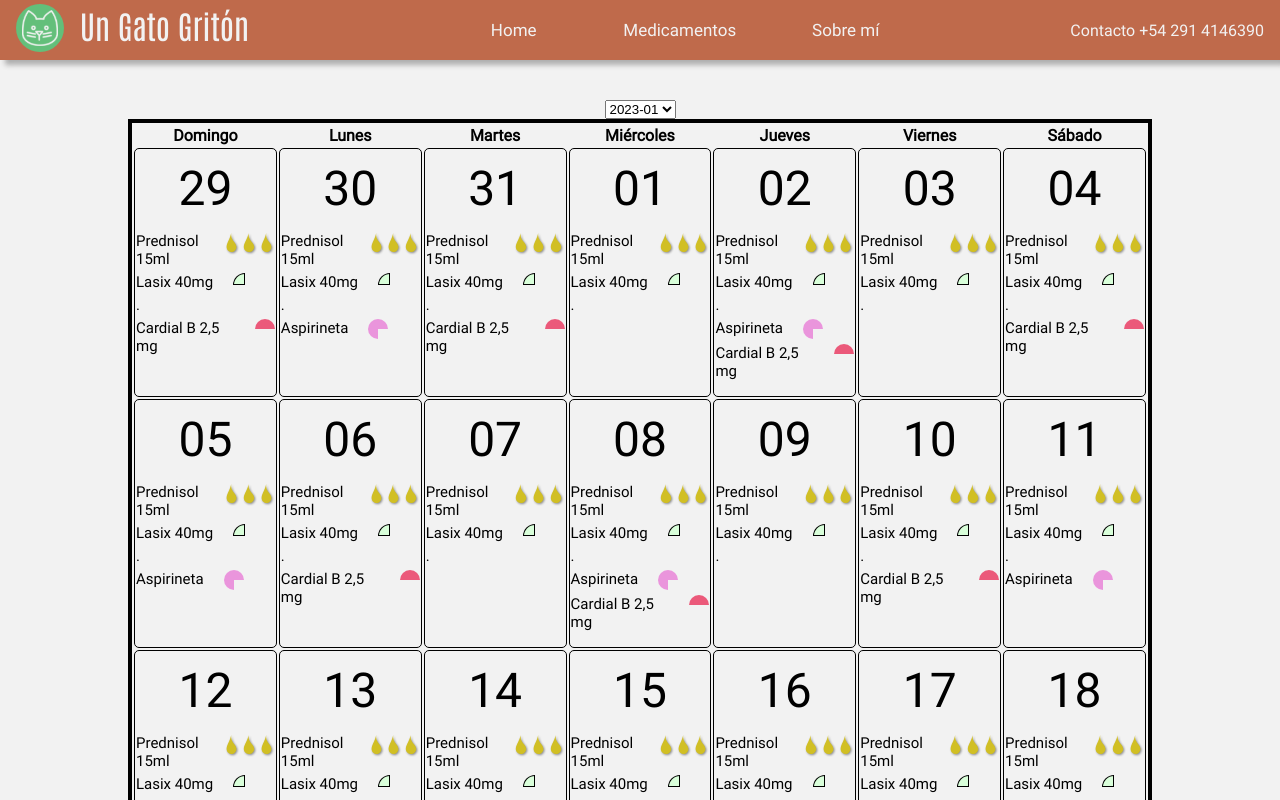
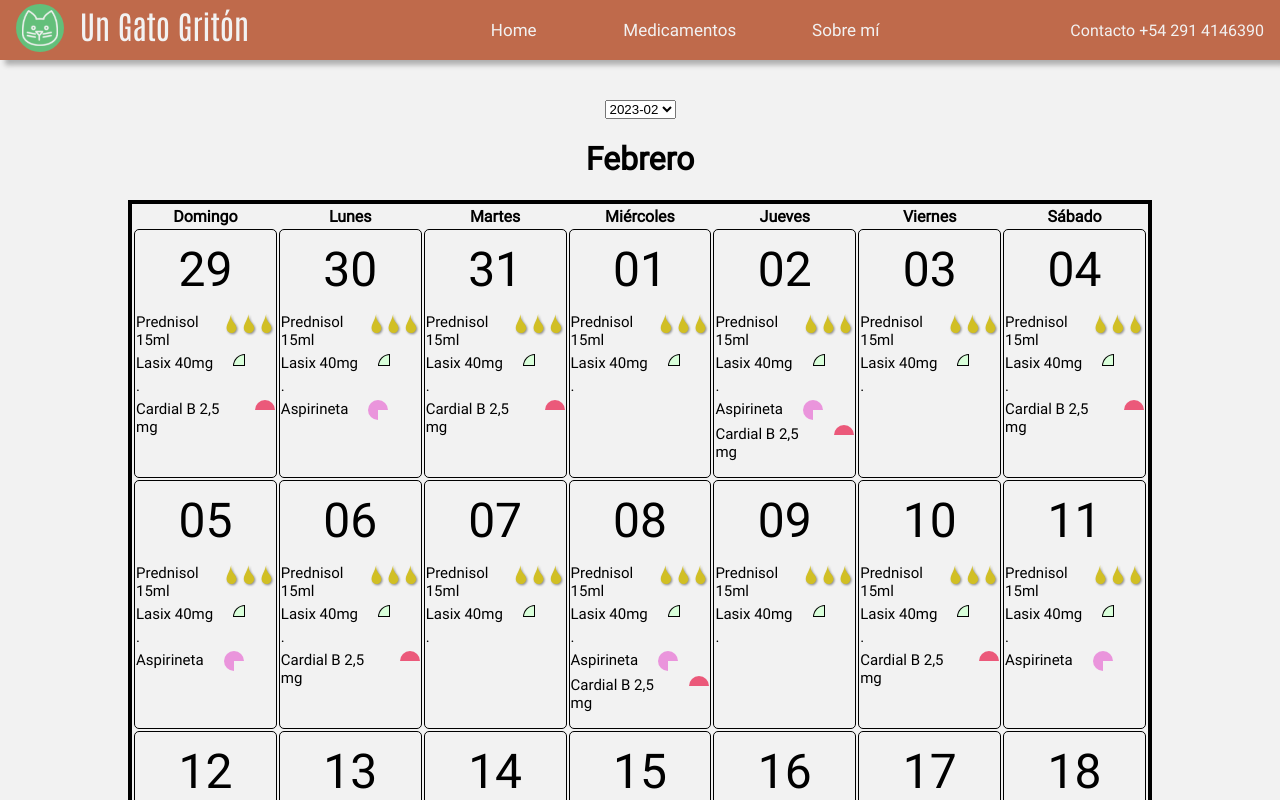
Before and after one commit to Dieguinio08/gato-react, a React app: page /medicamentos in a window 1280 px wide. Shown: the top 800 px of the page. Built offline with nearby package versions, Linux system fonts and the light colour scheme.

Commit message:
[add] nombre mes

```diff
--- a/src/components/Periodo.jsx
+++ b/src/components/Periodo.jsx
@@ -1,7 +1,7 @@
 import React, {useContext} from 'react';
 import periodos from '@components/periodos';
 import MedContext from '@context/MedContext';
-import getPeriodo from '@hooks/getPeriodo';
+import getToday from '@hooks/getToday';
 
 const Periodo = () => {
     const p= periodos;
@@ -10,7 +10,7 @@ const Periodo = () => {
         setPeriodo(event.target.value);
     }
     return (
-        <select  onChange={handleChange} className='periodo' defaultValue={getPeriodo()}>
+        <select  onChange={handleChange} className='periodo' defaultValue={getToday().periodo}>
             {
                 p.map(
                     (element, index) =>(
--- a/src/components/Semana.jsx
+++ b/src/components/Semana.jsx
@@ -4,7 +4,7 @@ import getMes from '@hooks/getMes';
 import Dia from '@components/Dia';
 const Semana = (nro) => {
     const {state}=useContext(MedContext);
-    const mes=getMes(state);
+    const mes=getMes(state).dias;
     const ini=7*nro.nro;
     const fin=ini+7;
     const semana=mes.slice(ini, fin);
--- a/src/hooks/getMes.js
+++ b/src/hooks/getMes.js
@@ -1,9 +1,8 @@
 import data from '@components/data';
 
 const getMes=(periodo)=>{
-    console.log(periodo);
-    const filtrado=data.filter((i)=>{return i.periodo==periodo.periodo});
-    console.log(filtrado);
+    const filtrado=data.filter((i)=>{return i.periodo==periodo});
+
     //Agregando los días del mes anterior
     const min = filtrado[0];
     let iniciales=[];
@@ -23,8 +22,9 @@ const getMes=(periodo)=>{
             finales.push(data[i]);
         }
     }
+    const dias=iniciales.concat(filtrado).concat(finales);
 
-    return (iniciales.concat(filtrado).concat(finales));
+    return {dias};
 
 }
 
--- a/src/hooks/getPeriodo.js
+++ b/src/hooks/getToday.js
@@ -1,11 +1,11 @@
 
-
-const getPeriodo=()=>{
+const getToday=()=>{
     const today = new Date();
     const year= today.getFullYear();
     let mes= today.getMonth()+1;
     let dia= today.getDay();
     mes=mes.toString();
+    dia=dia.toString();
     if (mes.length<2){
         mes="0"+mes;
     }
@@ -13,8 +13,8 @@ const getPeriodo=()=>{
         dia="0"+dia;
     }
     const periodo=year+"-"+mes;
-    //const periodo=dia+"/"+mes+"/"+year;
-    return {periodo};
+    const hoy=dia+"/"+mes+"/"+year;
+    return {periodo, hoy};
 
 }
-export default getPeriodo;
+export default getToday;
--- a/src/hooks/usePeriodo.js
+++ b/src/hooks/usePeriodo.js
@@ -1,10 +1,9 @@
 import { useState } from "react";
-import getPeriodo from '@hooks/getPeriodo';
+import getToday from '@hooks/getToday';
 
 
 const usePeriodo= ()=>{
-    const [state, setState]=useState(getPeriodo());
-
+    const [state, setState]=useState(getToday().periodo);
     const setPeriodo= (periodo)=>{
         setState(periodo);
     }
--- a/src/templates/Medicamentos.jsx
+++ b/src/templates/Medicamentos.jsx
@@ -7,11 +7,15 @@ import Semana from '@components/Semana';
 
 const Medicamentos = () => {
     const periodo=usePeriodo();
+    const m=parseInt(periodo.state.slice(-2))-1;
+    const meses=["Enero", "Febrero", "Marzo", "Abril", "Mayo", "Junio", "Julio", "Agosto", "Septiembre", "Octubre", "Noviembre", "Diciembre"];
+    const nombre=meses[m];
     return (
         <MedContext.Provider value={periodo}>
         <div className='medicamentos'>
             <div className='container'>
             <Periodo/>
+            <h1>{nombre}</h1>
             <table>
                 <thead>
                     <tr>
```
